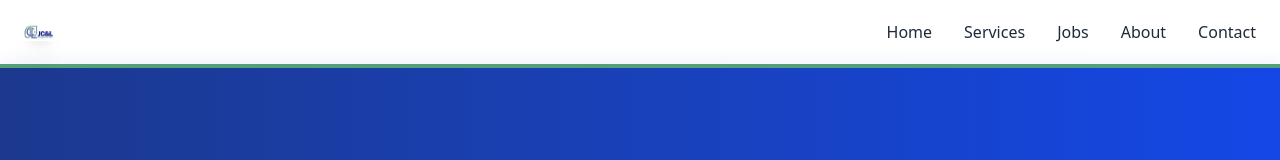
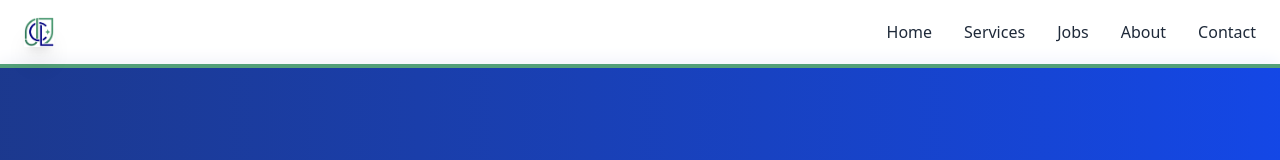
Before and after one commit to archie-codes/jclproserve, a Next.js app: page / in a window 1280 px wide. Shown: the top 160 px of the page. Built offline with nearby package versions, Linux system fonts and the light colour scheme.

Commit message:
change logo

```diff
--- a/app/page.tsx
+++ b/app/page.tsx
@@ -17,7 +17,7 @@ function Navbar() {
       <div className="max-w-7xl mx-auto px-6 h-16 flex items-center justify-between">
         <div className="font-bold text-xl text-blue-900">
           <Image
-            src="/main-logo.png"
+            src="/jcl-logo.png"
             alt="Manpower workers"
             width={30}
             height={30}
```
Also changed, not shown: public/jcl-logo.png (added), public/main-logo.png (deleted).
